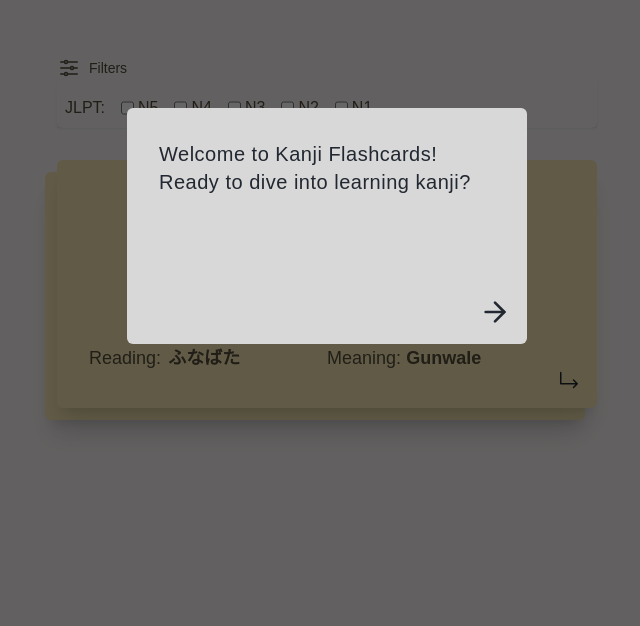
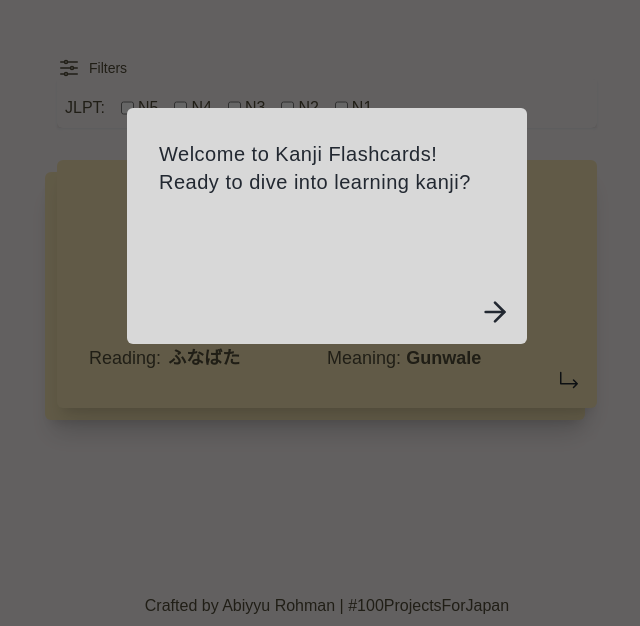
Before and after one commit to axahito/kanji-flashcard, a Next.js app: page / in a window 1280 px wide. Shown: the part 174-800 px from the top of the page, without its empty margins (313-953 px from the left). Built offline with nearby package versions, Linux system fonts and the light colour scheme; a web font is replaced by a local one.

Commit message:
add footer, disable 2nd card next button

```diff
--- a/src/components/Flashcard.tsx
+++ b/src/components/Flashcard.tsx
@@ -351,6 +351,7 @@ const FrontSide = ({
           event.stopPropagation();
           onClick(index);
         }}
+        disabled={index !== 0}
         className="absolute bottom-[16px] right-[16px] arrow-next"
       >
         <ArrowTurnDownRightIcon width={24} height={24} />
--- a/src/pages/index.tsx
+++ b/src/pages/index.tsx
@@ -1,5 +1,6 @@
 import Flashcard from "@/components/Flashcard";
 import KanjiFilter from "@/components/KanjiFilter";
+import Link from "next/link";
 
 export default function Home() {
   return (
@@ -15,7 +16,18 @@ export default function Home() {
           <Flashcard />
         </section>
       </main>
-      <footer className="row-start-3 flex gap-[24px] flex-wrap items-center justify-center"></footer>
+
+      <footer className="flex justify-center items-center bg-[#F6F0F0] text-[#504B38]">
+        Crafted by Abiyyu Rohman | #100ProjectsForJapan
+        {/* <span>
+          <Link href={"https://github.com/axahito"}>GitHub</Link> |{" "}
+          <Link href={"https://www.linkedin.com/in/abiyyu-rohman-227982181/"}>
+            LinkedIn
+          </Link>
+        </span> */}
+      </footer>
+
+      {/* element to hide tour highlight */}
       <div className="welcome end w-0 h-0 hidden" />
     </div>
   );
```
